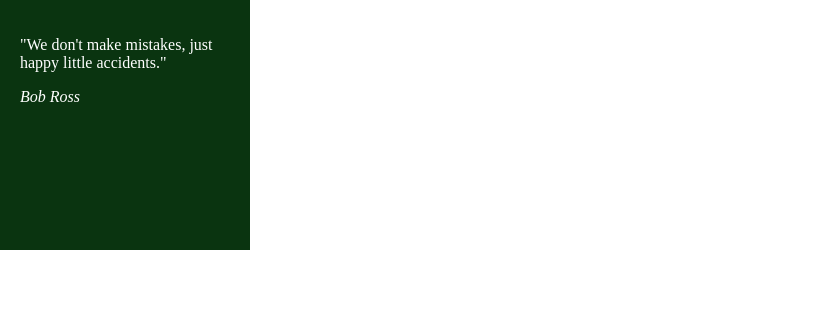
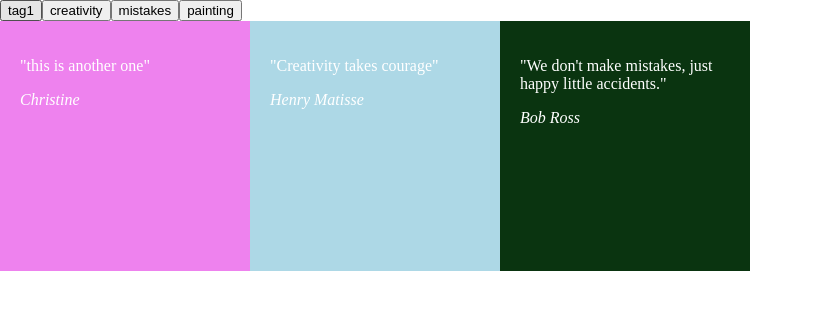
Before and after one commit to chris-ann/3720-Quote-Gallery, a plain HTML site: page index.html in a window 1280 px wide. Shown: the whole page, without its empty margins (0-813 px from the left). Drawn offline with nearby package versions, Linux system fonts and the light colour scheme.

Commit message:
working quote gallery

```diff
--- a/css/style.css
+++ b/css/style.css
@@ -9,11 +9,16 @@
 	max-width: 100%;
 }
 
-body {
+.quotes {
 	color: white;
+	display: flex;
 }
-div {
+div > div {
 	width: 250px;
 	height: 250px;
 	padding: 20px;
 }
+
+.active {
+	background: pink;
+}
--- a/index.html
+++ b/index.html
@@ -6,6 +6,8 @@
 	<link rel='stylesheet' href="css/style.css">
 </head>
 <body>
+	<div class="buttons"></div>
+	<div class="quotes"></div>
 
 	<script src="https://code.jquery.com/jquery-3.5.1.min.js"></script>
 	<script src='js/scripts.js'></script>
--- a/js/scripts.js
+++ b/js/scripts.js
@@ -3,31 +3,60 @@
 // '"Creativity takes courage" - Henry Matisse'
 // ]
 
-var quote1 = {
-	quote: '"We don\'t make mistakes, just happy little accidents."',
-	author: "Bob Ross",
-	tags: ["painting", "mistakes"],
-	color: "#0a3410",
-	display: function() {
+function Quote(quoteText, author, tags, color) {
+	this.quote = quoteText;
+	this.author = author;
+	this.tags = tags;
+	this.color = color;
+	this.display = function() {
+
+		var container = $("<div>")
+		this.tags.forEach(function(tag){
+			container.addClass(tag);
+		})
+		container.css("background", this.color)
+		container.addClass("quote")
+
 		var quoteString = "";
-		quoteString += "<div style='background:" + this.color + "'>";
 		quoteString += "<p>" + this.quote + "</p>";
 		quoteString += "<cite>" + this.author + "</cite";
-		quoteString += "</div>"
-		$("body").prepend(quoteString)
+
+		container.html(quoteString)
+		$(".quotes").prepend(container)
 	}
 }
 
-quote1.display();
+var quotes = [
+	new Quote('"We don\'t make mistakes, just happy little accidents."', "Bob Ross", ["painting", "mistakes"], "#0a3410"),
+	new Quote('"Creativity takes courage"', "Henry Matisse", ["painting", "creativity"], "lightblue"),
+	new Quote('"this is another one"', "Christine", ["tag1"], "violet")
+]
 
-console.log(quote1.quote)
+//global taglist
+var tagList = []
 
-// var quoteString = "";
-// quotes.forEach(function(quote){
+quotes.forEach(function(quote){
+	quote.display();
+	quote.tags.forEach(function(tag){
+		// check to see if tag has been added to taglist
+		if(!tagList.includes(tag)) {
+			// if it isnt added, add it
+			tagList.push(tag);
+			// and also make a button for it.
+			$(".buttons").prepend("<button class='filter' id='" + tag + "'>" + tag + "</button>")
+		}
+	})
+})
+console.log(tagList)
 
-// 	quoteString += "<p>" + quote + "</p>"
+$(".filter").on("click", function() {
+	var tag = $(this).attr("id");
+	console.log(tag)
 
-// 	console.log(quoteString);
-// })
+	$(".quote").not("." + tag).hide();
+	$("." + tag).fadeIn();
 
-// $("body").html(quoteString)
+	$(".filter").removeClass("active")
+	$(this).addClass("active")
+
+})
```
